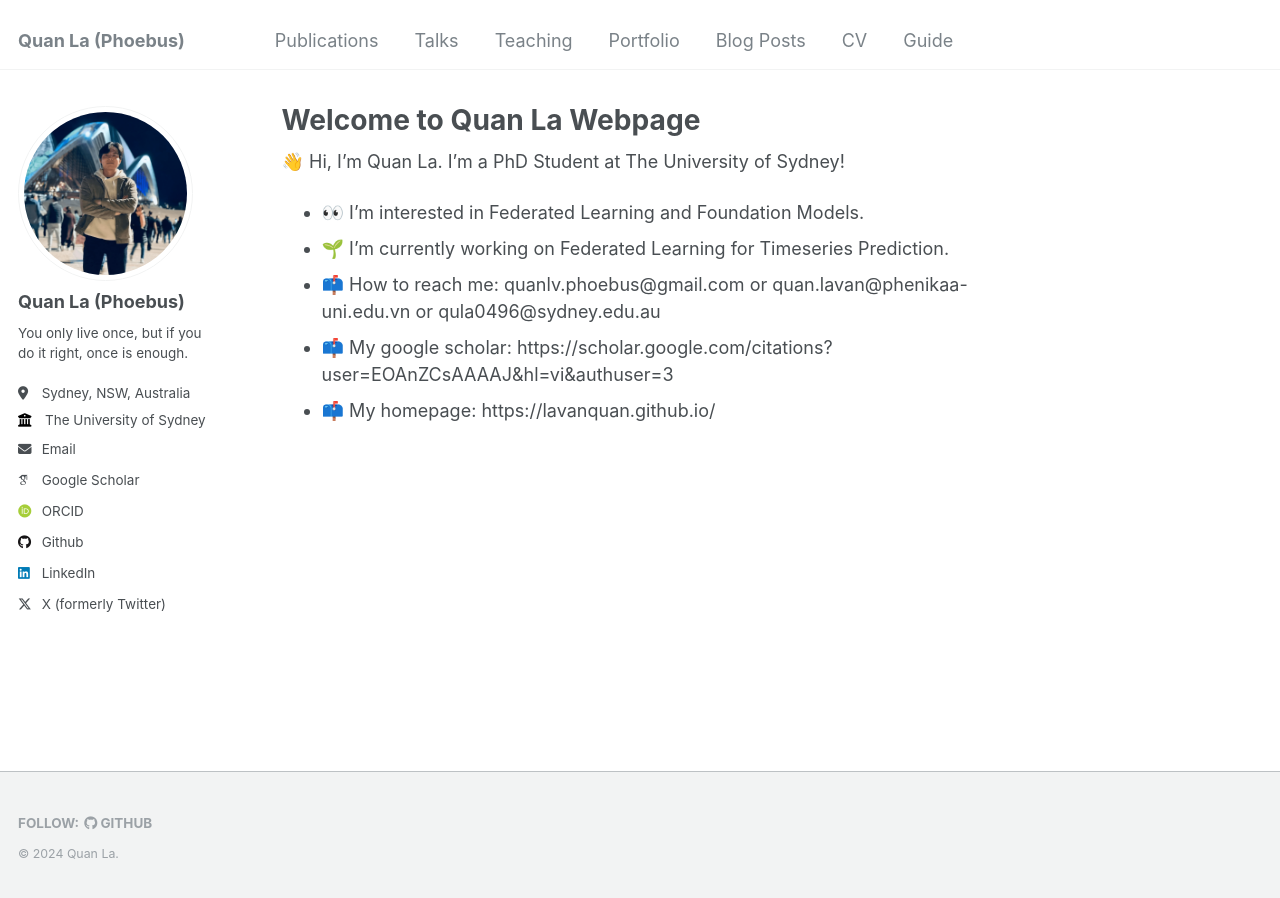
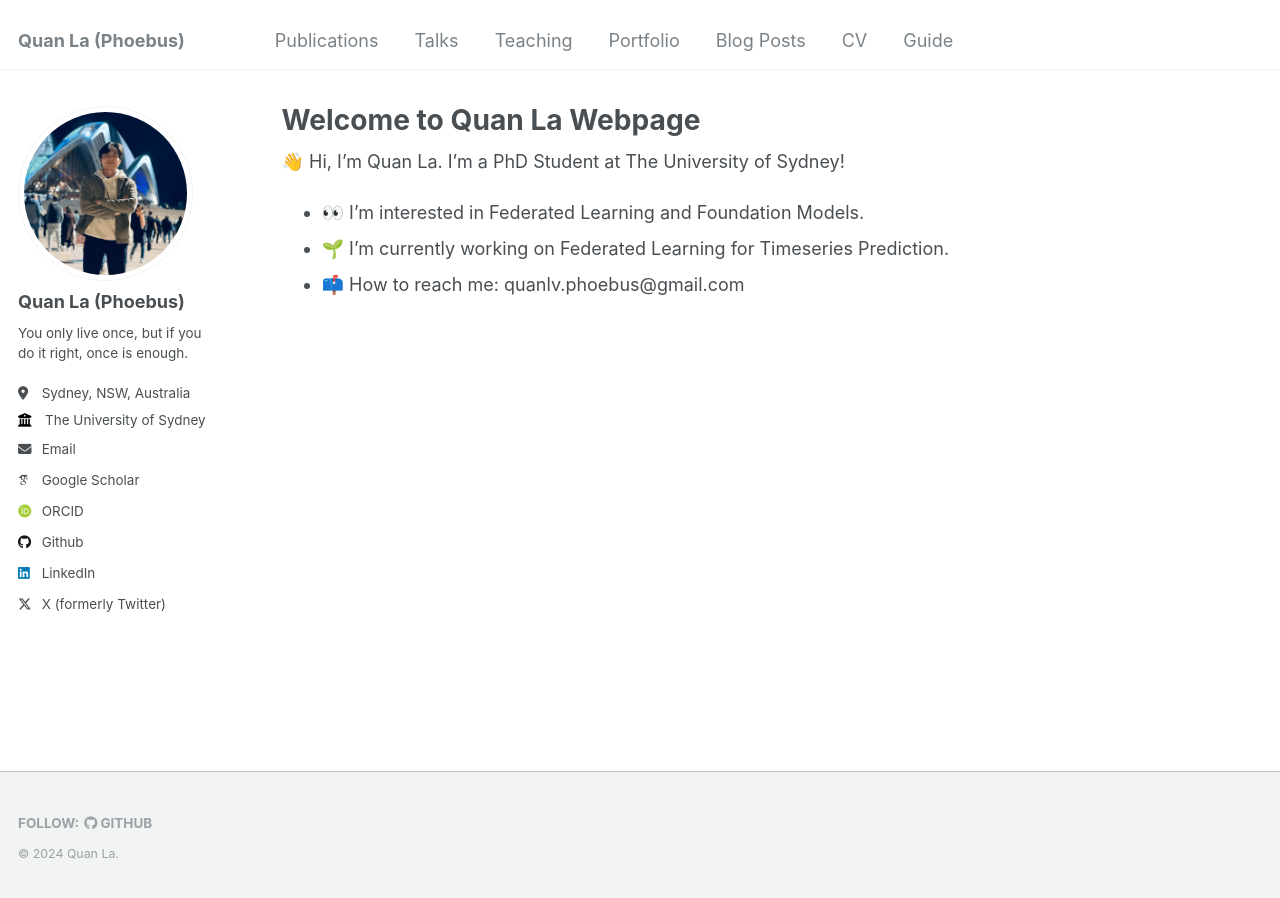
Before and after one commit to lavanquan/lavanquan.github.io, a Jekyll site: the page built from _pages/about.md, in a window 1280 px wide. Built offline with Jekyll 4.4.1, drawn with Linux system fonts in a browser that asks for light colours; some web fonts are replaced.

Commit message:
Update about.md

```diff
--- a/_pages/about.md
+++ b/_pages/about.md
@@ -10,6 +10,4 @@ redirect_from:
 👋 Hi, I’m Quan La. I'm a PhD Student at The University of Sydney!
 - 👀 I’m interested in Federated Learning and Foundation Models.
 - 🌱 I’m currently working on Federated Learning for Timeseries Prediction.
-- 📫 How to reach me: quanlv.phoebus@gmail.com or quan.lavan@phenikaa-uni.edu.vn or qula0496@sydney.edu.au
-- 📫 My google scholar: https://scholar.google.com/citations?user=EOAnZCsAAAAJ&hl=vi&authuser=3
-- 📫 My homepage: https://lavanquan.github.io/
+- 📫 How to reach me: quanlv.phoebus@gmail.com
```
